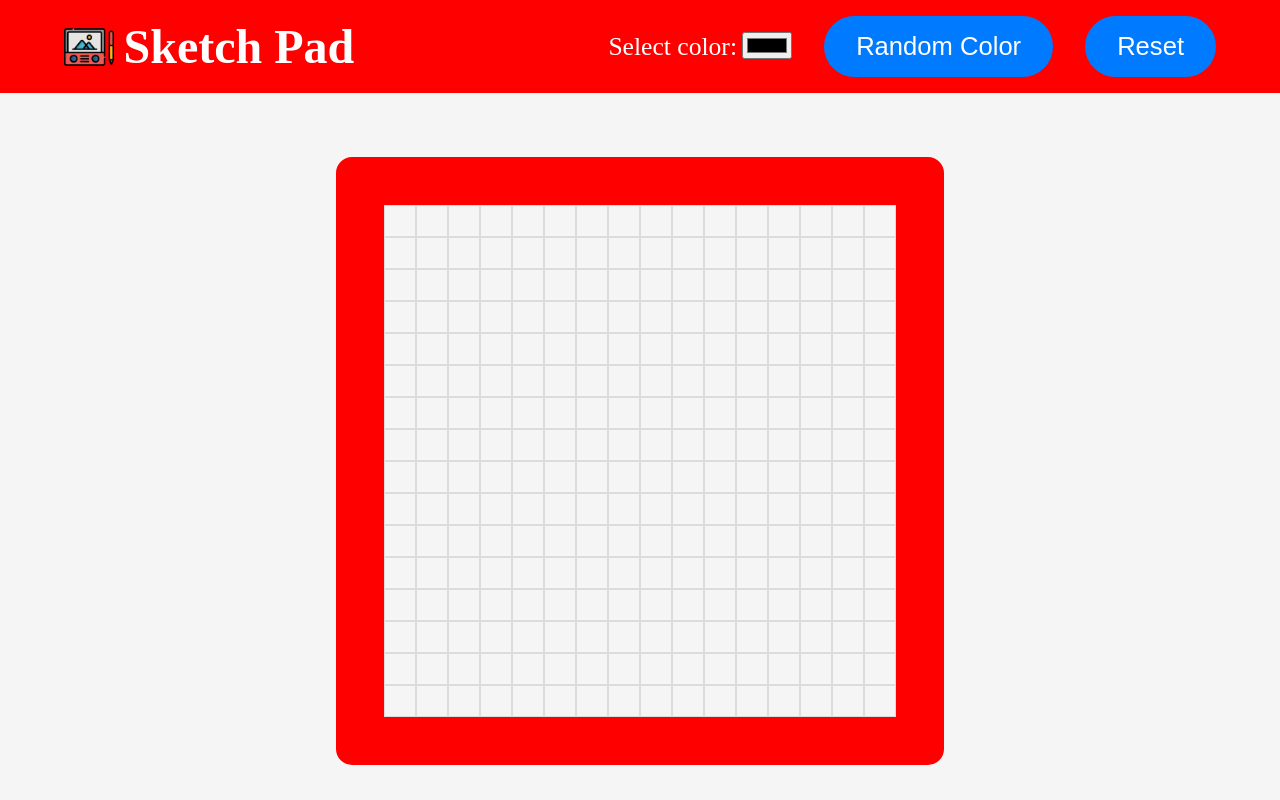
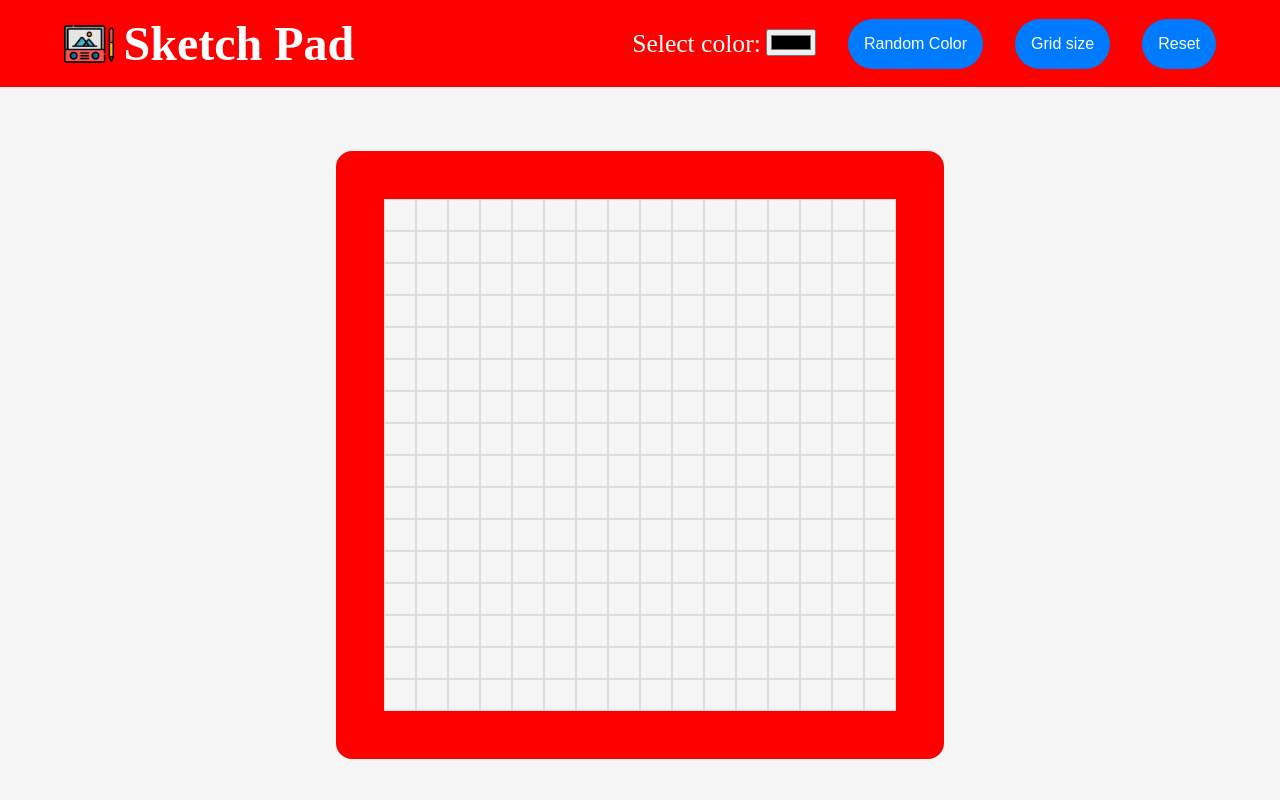
Before and after one commit to armenta-i/etch-a-sketch, a plain HTML site: page index.html in a window 1280 px wide. Drawn offline with Linux system fonts and the light colour scheme.

Commit message:
Implemented ability to change size of grid

```diff
--- a/index.html
+++ b/index.html
@@ -15,15 +15,15 @@
             <h1>Sketch Pad</h1>
         </div>
         <ul>
-            <!-- <li>
-                <button class="button-style" onclick="changeGrid()">Grid size</button>
-            </li> -->
             <li class="list-item">
-                 <label for="">Select color:</label>
+                <label for="">Select color:</label>
                 <input type="color" value="#000000" id="color-value">
             </li>
             <li>
                 <button class="button-style" onclick="randomColor()">Random Color</button>
+            </li>
+            <li>
+                <button class="button-style" onclick="changeGrid()">Grid size</button>
             </li>
             <li>
                 <button class="button-style" onclick="resetGrid()" id="reset-button">Reset</button>
--- a/script.js
+++ b/script.js
@@ -1,8 +1,9 @@
 const mainContainer = document.querySelector('.sketch-container');
 let count = 0;
-let gridSize = 16;
+const gridSize = 16;
 let pixelColor = 'black';
 let random = false;
+const containerSize = 512;
 
 function changeGrid() {
     // Deletes current grid and creates a new one, MISSING
@@ -11,31 +12,27 @@ function changeGrid() {
         alert("Number must be less than 100");
         newSize = prompt("Enter size of new grid");
     }
-    gridSize = Number(newSize);
     while(mainContainer.hasChildNodes()) {
         mainContainer.removeChild(mainContainer.firstChild);
-        console.log("child removed")
     }
-    createGrid(gridSize);
+    createGrid(newSize);
 }
 
 function createGrid(numPixels){
     // Creates a grid based of total number of pixels
     let pixelTotal = numPixels * numPixels;
-    console.log("numPixels: " + numPixels)
-    console.log("Total pixels: " + pixelTotal)
     for(let j = 0; j < pixelTotal; j++){
         const pixel = document.createElement("div");
         pixel.classList.add("pixel");
-        pixel.style = 'width : ' + numPixels;
-        pixel.style = 'height : ' + numPixels;
+        // Had to put the width and height of every single pixel here instead of css so the grid would be created correctly.
+        pixel.style.width =  containerSize/numPixels + "px";
+        pixel.style.height=  containerSize/numPixels + "px";
         mainContainer.appendChild(pixel);
     }
 }
 
 function main() {
     createGrid(gridSize);
-
     // Event listener to color single pixel of grid
     let grid = document.querySelector(".sketch-container");
     grid.addEventListener('mouseover', (e) => {
@@ -48,8 +45,6 @@ function main() {
     inputColor.addEventListener('input', (e) => {
         pixelColor = inputColor.value;
     })
-    console.log("Color: " + inputColor.value);
-
 }
 
 // Function to reset grid to basic 16x16
@@ -62,10 +57,10 @@ function resetGrid() {
 // Generates a random color
 function randomColor() {
     random = true;
+    // Get 3 random values for rgb
     let red = Math.floor(Math.random() * 255);
     let blue = Math.floor(Math.random() * 255);
     let green = Math.floor(Math.random() * 255);
-
     pixelColor = "rgb(" + red + "," + blue + "," + green + ")";
 }
 
--- a/styles.css
+++ b/styles.css
@@ -75,22 +75,24 @@ nav > ul > li {
 
 .pixel {
     background-color: whitesmoke;
-    width: 2em;
-    height: 2em;
+    /* width: 2em;
+    height: 2em; */
     border: .001em solid rgba(0, 0, 0, 0.100);
     box-sizing: border-box;
 }
 
 .button-style {
     padding: 1em;
-    border-radius: 3em;
-    padding: .625em 1.25em;
+    border-radius: 999em;
     background-color: #007bff;
     color: #fff;
     border: none;
     cursor: pointer;
     transition: background-color 0.3s ease;
-    font-size: .8em;
+    font-size: .5em;
+    margin-top: auto;
+    margin-bottom: auto;
+    justify-content: center;
 }
 
 .button-style:hover {
```
